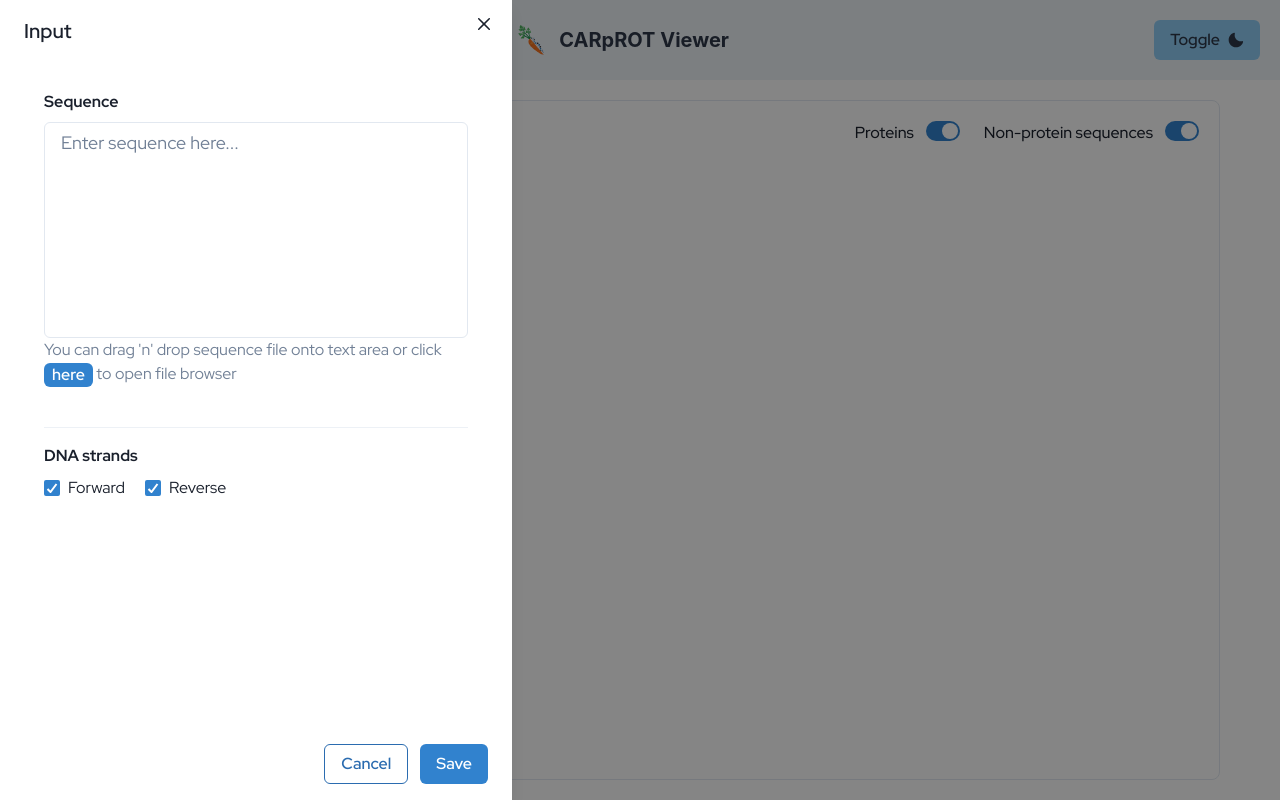
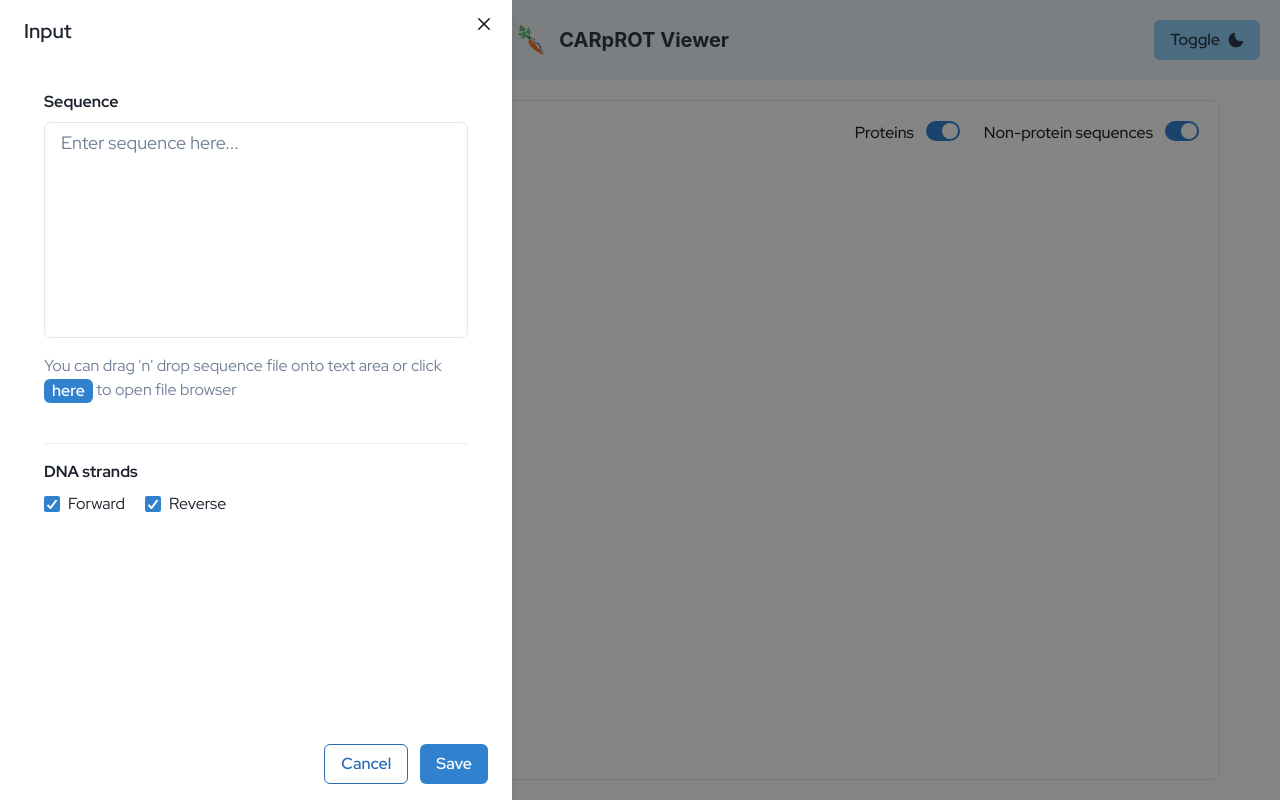
Before and after one commit to MSC-Dolor-Sit-Amet/CARpROT-Viewer, a React (Vite) app: page / in a window 1280 px wide. Both pictures are taken after a click on the button "Input". Built offline with nearby package versions, Linux system fonts and the light colour scheme; a web font is replaced by a local one.

Commit message:
add margin above file input info

```diff
--- a/src/components/Input.tsx
+++ b/src/components/Input.tsx
@@ -38,7 +38,7 @@ function SequenceDropZone({ setSequence, children }: { setSequence: SetSequenceT
       {/* eslint-disable-next-line react/jsx-props-no-spreading */}
       <input {...getInputProps()} />
       {children}
-      <Text color="gray.500" display="inline-block">
+      <Text color="gray.500" display="inline-block" marginTop="1rem">
         You can drag &apos;n&apos; drop sequence file onto text area or click&nbsp;
         {/* eslint-disable-next-line jsx-a11y/click-events-have-key-events, jsx-a11y/no-static-element-interactions */}
         <Button onClick={open} size="xs" paddingY="0" fontSize="1rem">
```
